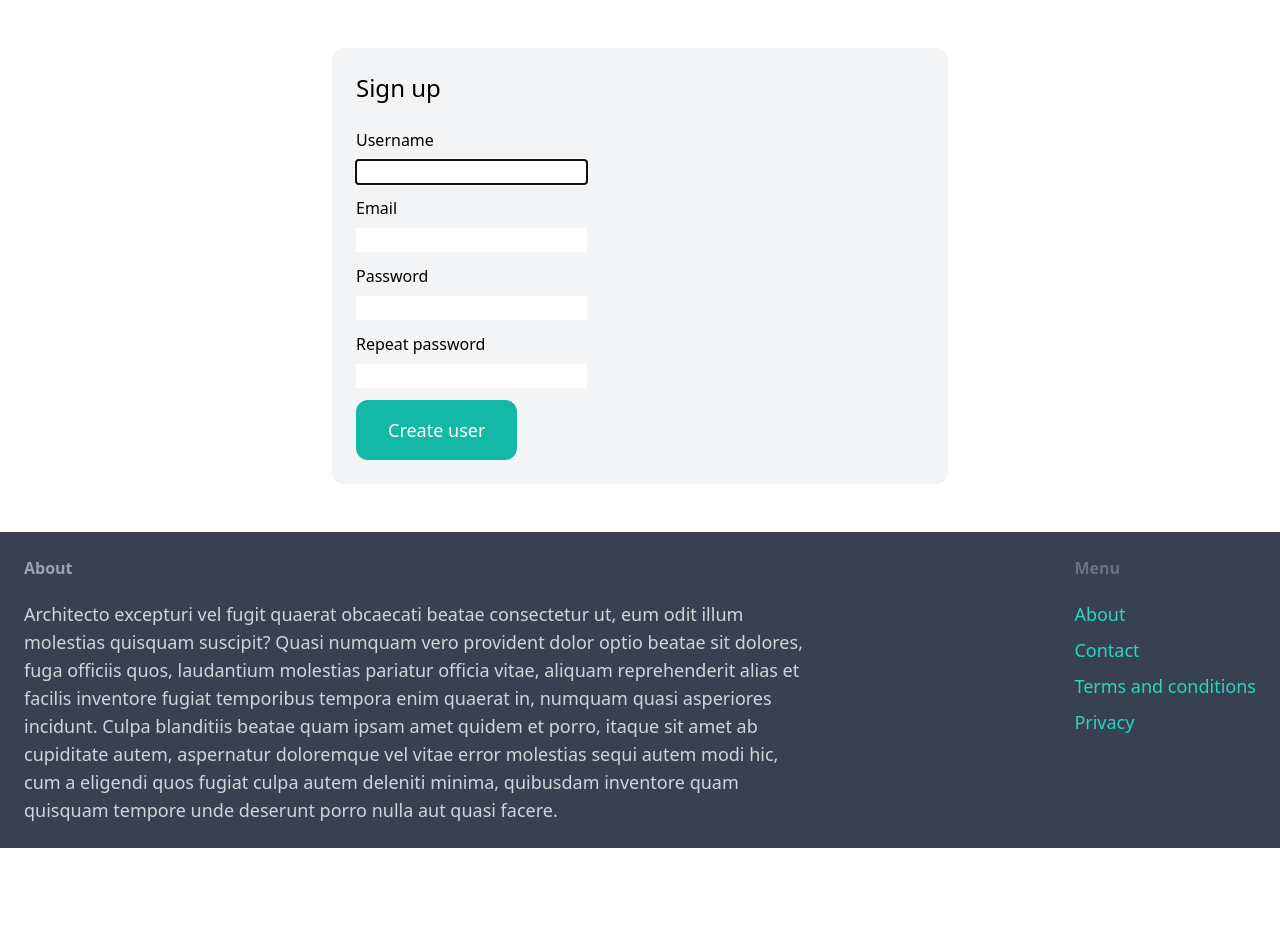
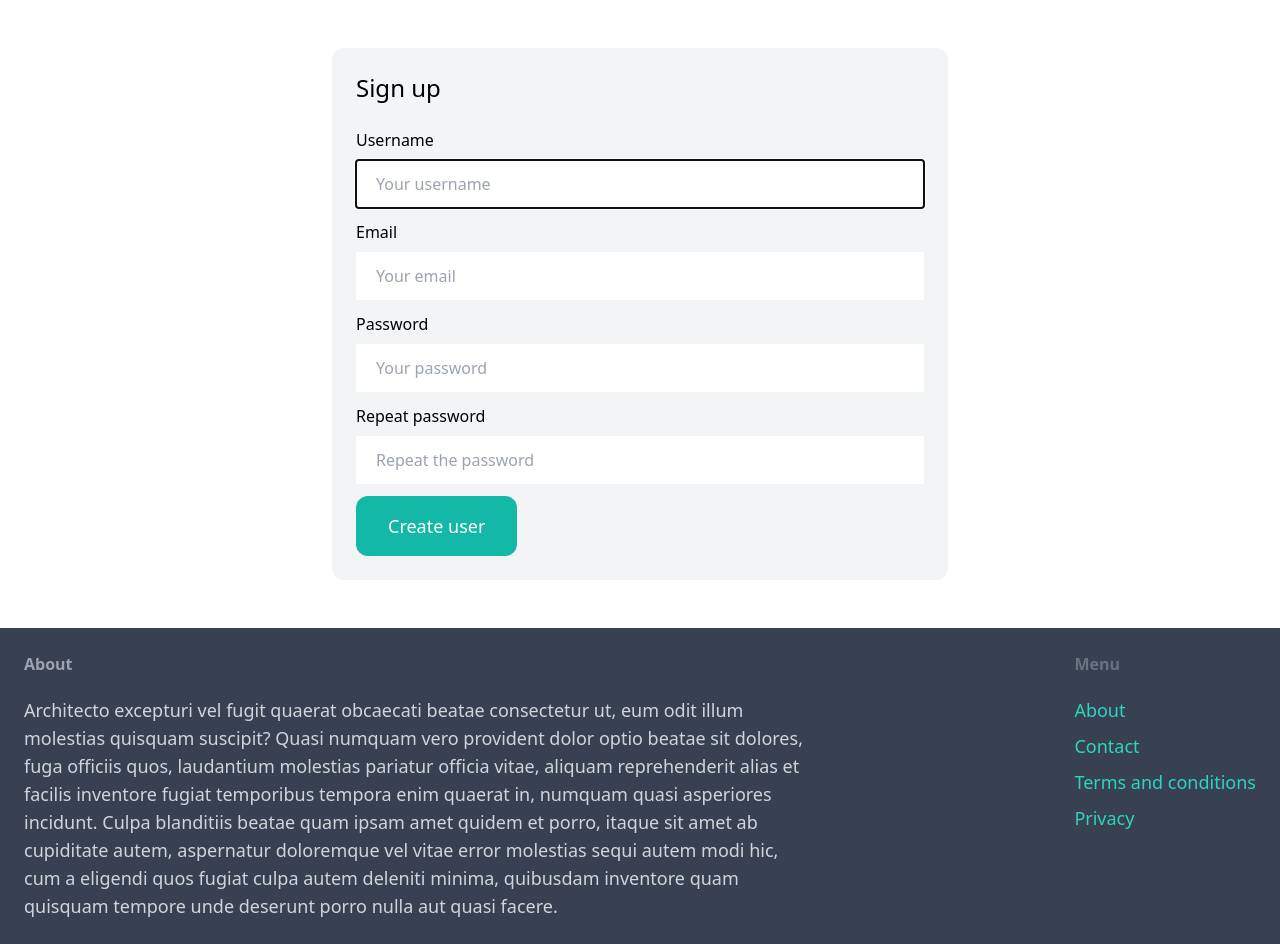
Before and after one commit to fxop0218/django-marketplace, a Django app: page /signup/ in a window 1280 px wide. Shown: the part 77-1021 px from the top of the page. Before the commit the page ends 925 px from the top, so only its background shows below. Run offline with Django 4.2, Linux system fonts and the light colour scheme; some libraries are stand-ins or nearby versions.

Commit message:
Form and api to create users works

```diff
--- a/puddle/core/forms.py
+++ b/puddle/core/forms.py
@@ -7,3 +7,27 @@ class SignupForm(UserCreationForm):
     class Meta:
         model = User
         fields = ("username", "email", "password1", "password2")
+
+    username = forms.CharField(
+        widget=forms.TextInput(
+            attrs={"placeholder": "Your username", "class": "w-full py-3 px-5"}
+        )
+    )
+
+    email = forms.CharField(
+        widget=forms.EmailInput(
+            attrs={"placeholder": "Your email", "class": "w-full py-3 px-5"}
+        )
+    )
+
+    password1 = forms.CharField(
+        widget=forms.PasswordInput(
+            attrs={"placeholder": "Your password", "class": "w-full py-3 px-5"}
+        )
+    )
+
+    password2 = forms.CharField(
+        widget=forms.PasswordInput(
+            attrs={"placeholder": "Repeat the password", "class": "w-full py-3 px-5"}
+        )
+    )
--- a/puddle/core/templates/core/signup.html
+++ b/puddle/core/templates/core/signup.html
@@ -8,7 +8,6 @@
 
     <form method="post" action=".">
         {%csrf_token%}
-        {{form.non_field_error}}
         <div class="mb-3">
             <label class="inline-block mb-2"> Username </label><br>
             {{form.username}}
@@ -25,6 +24,14 @@
             <label class="inline-block mb-2"> Repeat password </label><br>
             {{form.password2}}
         </div>
+        {% if form.errors or form.non_field_error%}
+            <div class="mb-3 p-6 bg-red-200 rounded-xl">
+                {%for field in form %}
+                    {{field.errors}}
+                {%endfor%}
+                {{form.non_field_error}}
+            </div>
+        {%endif%}
         <button class="py-4 px-8 text-lg bg-teal-500 hover:bg-green-200 rounded-xl text-white">Create user</button>
     </form>
 </div>
--- a/puddle/core/views.py
+++ b/puddle/core/views.py
@@ -1,4 +1,4 @@
-from django.shortcuts import render
+from django.shortcuts import render, redirect
 from item.models import Category, Items
 from .forms import SignupForm
 
@@ -21,5 +21,12 @@ def contact(request):
 
 
 def signup(request):
+    if request.method == "POST":
+        form = SignupForm(request.POST)
+
+        if form.is_valid():
+            form.save()
+
+            return redirect("/login/")
     form = SignupForm()
     return render(request, "core/signup.html", {"form": form})
```
